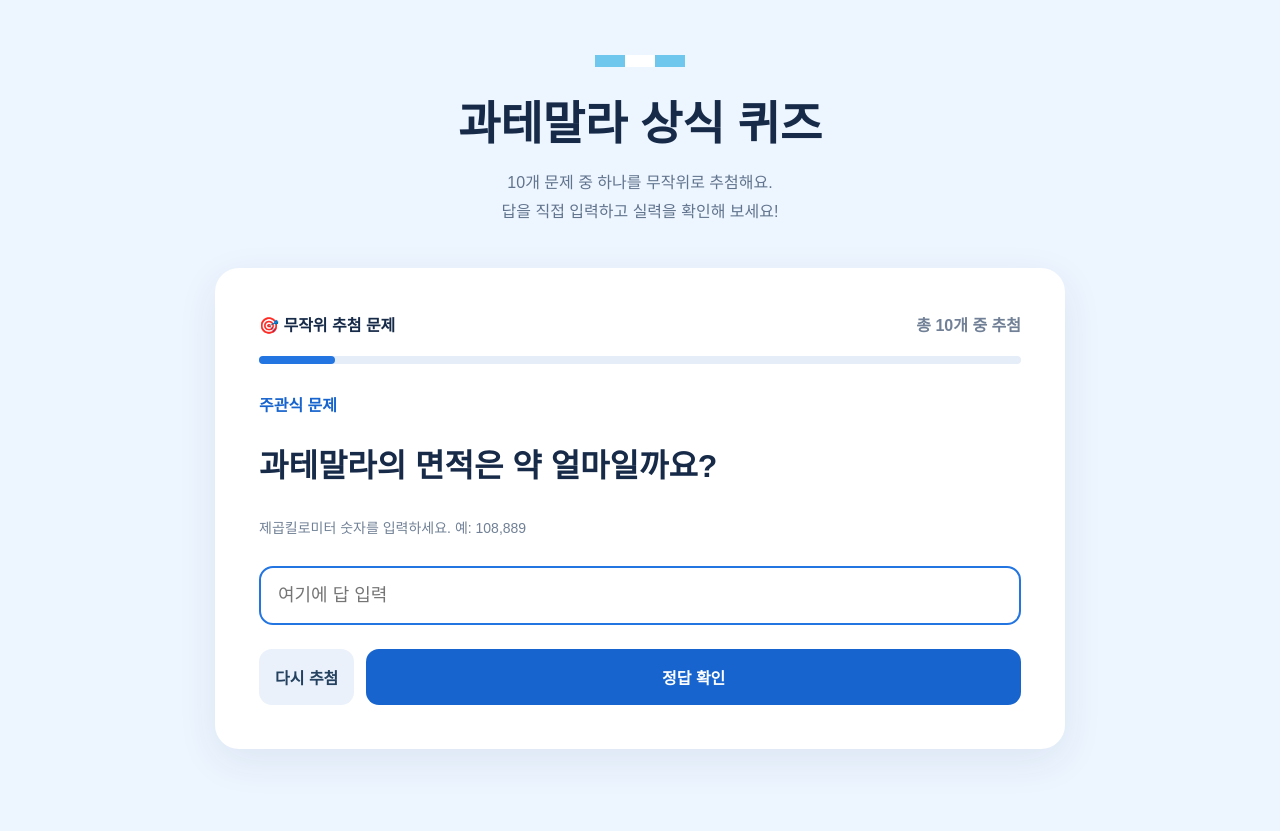
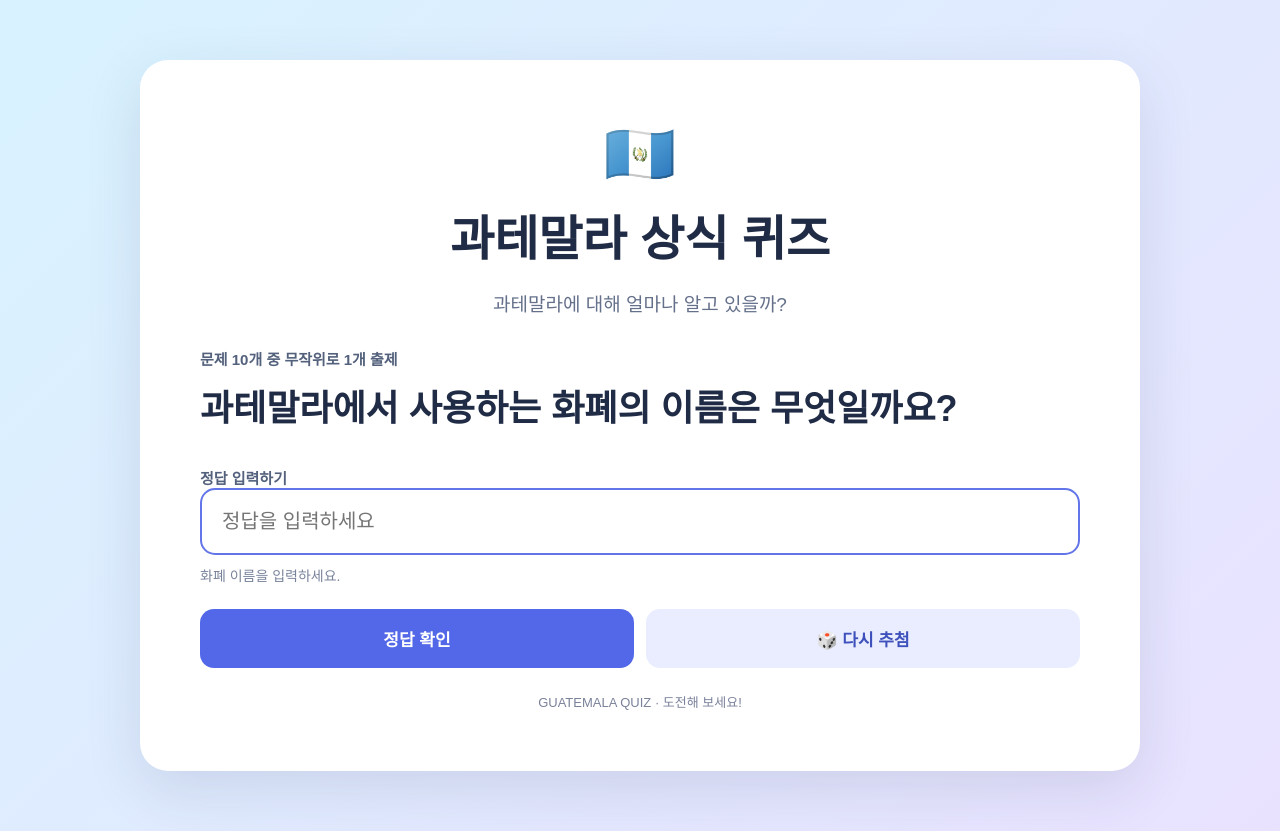
Before and after one commit to namhayejun/quiz, a plain HTML site: page index.html in a window 1280 px wide. Before the commit the page ends 800 px from the top, so only its background shows below. Drawn offline with Linux system fonts and the light colour scheme.

Commit message:
Update index.html

```diff
--- a/index.html
+++ b/index.html
@@ -3,205 +3,363 @@
 <html lang="ko">
 <head>
 <meta charset="UTF-8">
-<meta name="viewport" content="width=device-width, initial-scale=1">
+<meta name="viewport" content="width=device-width, initial-scale=1.0">
 <title>과테말라 상식 퀴즈</title>
 <style>
-*{box-sizing:border-box}
-body{margin:0;font-family:Arial,"Malgun Gothic",sans-serif;
-background:#edf5ff;color:#172b49}
-.app{min-height:100vh;padding:30px 16px}
-main{max-width:850px;margin:auto}
-header{text-align:center;padding:25px 0}
-.flag{display:flex;width:90px;height:12px;margin:0 auto 20px}
-.flag span{flex:1;background:#70c7ed}
-.flag span:nth-child(2){background:white}
-h1{font-size:clamp(30px,5vw,46px);margin:0}
-.sub{color:#61748d;line-height:1.8}
-.card{background:white;border-radius:24px;padding:clamp(22px,5vw,44px);
-box-shadow:0 12px 40px #193b6315}
-.top{display:flex;justify-content:space-between;gap:10px}
-.muted{color:#718096}
-.track{height:8px;background:#e5edf8;border-radius:20px;margin:20px 0}
-.fill{height:100%;width:0;background:#2375e1;border-radius:20px}
-.tag{color:#1764ce;font-weight:bold;margin-top:28px}
-h2{font-size:clamp(23px,4vw,32px);line-height:1.5}
-.hint{color:#718096;font-size:14px;line-height:1.7}
-input{width:100%;padding:17px;border:2px solid #d8e3f1;
-border-radius:14px;font-size:18px;margin-top:12px;outline:none}
-input:focus{border-color:#2375e1}
-.buttons{display:flex;gap:12px;margin-top:24px}
-button{border:0;border-radius:13px;padding:16px;
-font-size:16px;font-weight:bold;cursor:pointer}
-.primary{background:#1764ce;color:white;flex:1}
-.secondary{background:#eaf1fb;color:#24415f}
-button:disabled{opacity:.5}
-.feedback{margin-top:20px;font-weight:bold;line-height:1.7}
-.good{color:#16804b}.bad{color:#c23845}
-.result{text-align:center;display:none}
-.big{font-size:48px;font-weight:900;color:#1764ce;margin:24px}
-@media(max-width:480px){
-.app{padding:12px}.card{border-radius:18px}
-.buttons{flex-direction:column-reverse}
+  * { box-sizing: border-box; }
+  body {
+    margin: 0;
+    min-height: 100vh;
+    font-family: Arial, "Malgun Gothic", sans-serif;
+    background: linear-gradient(135deg, #d8f3ff, #e9e2ff);
+    color: #202b45;
+  }
+  .app {
+    min-height: 100vh;
+    width: 100%;
+    padding: clamp(20px, 5vw, 60px);
+    display: flex;
+    flex-direction: column;
+    align-items: center;
+    justify-content: center;
+  }
+  .card {
+    width: 100%;
+    max-width: 1000px;
+    background: white;
+    border-radius: 28px;
+    padding: clamp(24px, 5vw, 60px);
+    box-shadow: 0 18px 55px #26365a20;
+  }
+  .flag {
+    font-size: clamp(36px, 6vw, 58px);
+    text-align: center;
+  }
+  h1 {
+    font-size: clamp(30px, 5vw, 48px);
+    text-align: center;
+    margin: 12px 0;
+  }
+  .subtitle {
+    text-align: center;
+    color: #65718b;
+    font-size: clamp(15px, 2vw, 19px);
+    margin-bottom: 32px;
+  }
+  .label {
+    color: #53617c;
+    font-size: 15px;
+    font-weight: bold;
+    margin-bottom: 12px;
+  }
+  .question {
+    font-size: clamp(23px, 4vw, 36px);
+    line-height: 1.55;
+    font-weight: bold;
+    margin: 12px 0 30px;
+    word-break: keep-all;
+  }
+  input {
+    width: 100%;
+    padding: 20px;
+    font-size: 20px;
+    border: 2px solid #d9e0ef;
+    border-radius: 15px;
+    outline: none;
+    transition: border .2s;
+  }
+  input:focus { border-color: #6375e8; }
+  .hint {
+    color: #78839b;
+    font-size: 14px;
+    margin-top: 10px;
+  }
+  .buttons {
+    display: flex;
+    flex-wrap: wrap;
+    gap: 12px;
+    margin-top: 24px;
+  }
+  button {
+    flex: 1;
+    min-width: 150px;
+    padding: 17px 20px;
+    border: 0;
+    border-radius: 14px;
+    font-size: 17px;
+    font-weight: bold;
+    cursor: pointer;
+    transition: transform .15s, opacity .15s;
+  }
+  button:hover { transform: translateY(-2px); }
+  button:disabled { opacity: .55; cursor: not-allowed; }
+  .check { background: #5368e8; color: white; }
+  .next { background: #e9edff; color: #3e50bb; }
+  .result {
+    display: none;
+    margin-top: 26px;
+    padding: 22px;
+    border-radius: 16px;
+    line-height: 1.7;
+    font-size: 17px;
+    overflow-wrap: anywhere;
+  }
+  .result.correct { display: block; background: #e5f8eb; color: #176c3b; }
+  .result.wrong { display: block; background: #fff0e7; color: #93451f; }
+  .answer { font-size: 20px; font-weight: bold; margin-top: 8px; }
+  .footer {
+    text-align: center;
+    color: #7a829a;
+    font-size: 13px;
+    margin-top: 24px;
+  }
+  @media (max-width: 500px) {
+    .app { padding: 12px; }
+    .card { border-radius: 20px; }
+    button { min-width: 100%; }
   }
 </style>
 </head>
 <body>
-<div class="app">
-<main>
-<header>
-<div class="flag"><span></span><span></span><span></span></div>
+<main class="app">
+  <section class="card">
+    <div class="flag">🇬🇹</div>
     <h1>과테말라 상식 퀴즈</h1>
-<p class="sub">10개 문제 중 하나를 무작위로 추첨해요.<br>
-답을 직접 입력하고 실력을 확인해 보세요!</p>
-</header>
+    <p class="subtitle">과테말라에 대해 얼마나 알고 있을까?</p>
 
-<section class="card">
-<div id="quiz">
-<div class="top">
-<strong>🎯 무작위 추첨 문제</strong>
-<strong class="muted" id="number"></strong>
+    <div class="label" id="questionNumber">무작위 출제</div>
+    <div class="question" id="question">문제를 불러오는 중...</div>
+
+    <form id="quizForm">
+      <label class="label" for="answerInput">정답 입력하기</label>
+      <input
+        id="answerInput"
+        type="text"
+        placeholder="정답을 입력하세요"
+        autocomplete="off"
+        required
+      >
+      <div class="hint" id="inputHint">
+        주관식 문제예요. 답을 입력하고 정답 확인을 눌러 보세요!
       </div>
-<div class="track"><div class="fill" id="fill"></div></div>
-<div class="tag">주관식 문제</div>
-<h2 id="question"></h2>
-<p class="hint" id="hint">정답을 직접 입력하세요.</p>
-<input id="answer" placeholder="여기에 답 입력" autocomplete="off">
-<div class="feedback" id="feedback" aria-live="polite"></div>
       <div class="buttons">
-<button class="secondary" id="again">다시 추첨</button>
-<button class="primary" id="check">정답 확인</button>
+        <button class="check" id="checkButton" type="submit">정답 확인</button>
+        <button class="next" id="nextButton" type="button">🎲 다시 추첨</button>
       </div>
-</div>
+    </form>
 
-<div class="result" id="result">
-<h2 id="resultTitle">추첨 결과</h2>
-<div class="big" id="resultScore"></div>
-<p id="resultText"></p>
-<button class="primary" id="retry">다시 추첨하기 🎲</button>
-</div>
+    <div id="result" class="result" aria-live="polite"></div>
+    <div class="footer">GUATEMALA QUIZ · 도전해 보세요!</div>
   </section>
 </main>
-</div>
 
 <script>
-const questions=[
+const questions = [
   {
-q:"과테말라의 인구는 약 몇 명일까요?",
-hint:"예: 1700만명",
-answers:["약1700만명","1700만명","1천700만명","약1천700만명","17000000"]
+    question: "과테말라의 인구는 대략 몇 명일까요?",
+    answers: ["약 1,700만 명", "1700만명", "약1700만명", "1천700만명"],
+    hint: "숫자와 '만 명'으로 입력해도 돼요."
   },
   {
-q:"과테말라에서 '안녕하세요'는 무엇일까요?",
-hint:"스페인어 인사말을 입력하세요.",
-answers:["hola","올라"]
+    question: "과테말라에서 스페인어로 '안녕하세요'는 무엇일까요?",
+    answers: ["Hola", "올라"],
+    hint: "스페인어 인사말을 입력하세요."
   },
   {
-q:"자이언트 연 축제는 보통 몇 월에 열릴까요?",
-hint:"월을 숫자로 입력하세요. 예: 11",
-answers:["11","11월","11월달"]
+    question: "과테말라의 거대한 연 축제는 보통 몇 월에 열릴까요?",
+    answers: ["11월", "11", "November"],
+    hint: "월 또는 숫자로 입력하세요."
   },
   {
-q:"Canicas는 어떤 놀이일까요?",
-hint:"놀이 이름을 입력하세요.",
-answers:["구슬치기","구슬","구슬놀이"]
+    question: "과테말라에서 즐기는 'Canicas'는 어떤 놀이일까요?",
+    answers: ["구슬치기", "구슬 놀이", "구슬", "마블"],
+    hint: "놀이 이름을 입력하세요."
   },
   {
-q:"과테말라의 유명한 호수는 무엇일까요?",
-hint:"호수 이름을 입력하세요.",
-answers:["아티틀란호수","아티틀란","atitlan","lakeatitlan"]
+    question: "과테말라의 유명한 호수 이름은 무엇일까요?",
+    answers: ["아티틀란 호수", "아티틀란", "Lake Atitlan", "Atitlan", "아티틀란호"],
+    hint: "호수의 이름을 입력하세요."
   },
   {
-q:"자료에 나온 과테말라 음식 3가지는 무엇일까요?",
-hint:"따말, 페피안, 까끼익을 모두 입력하세요. 순서는 상관없어요.",
-answers:["따말페피안까끼익","따말까끼익페피안",
-"페피안따말까끼익","페피안까끼익따말",
-"까끼익따말페피안","까끼익페피안따말"]
+    question: "자료에 나온 과테말라 음식 세 가지는 무엇일까요?",
+    answers: [],
+    foods: [
+      ["따말", "타말", "tamale", "tamales"],
+      ["페피안", "pepian", "pepián"],
+      ["까끼익", "카끼익", "kakik", "kaqik", "kak'ik"]
+    ],
+    hint: "따말, 페피안, 까끼익을 모두 입력하세요. 순서는 상관없어요."
   },
   {
-q:"과테말라의 면적은 약 얼마일까요?",
-hint:"제곱킬로미터 숫자를 입력하세요. 예: 108,889",
-answers:["108889","108,889"]
+    question: "과테말라의 면적은 몇 km²일까요?",
+    answers: ["108889", "108,889"],
+    hint: "예: 108,889 (쉼표를 넣어도 되고 생략해도 돼요.)",
+    area: true
   },
   {
-q:"과테말라의 수도는 어디일까요?",
-hint:"도시 이름을 입력하세요.",
-answers:["과테말라시티","guatemalacity","과테말라시","과테말라시티시"]
+    question: "과테말라의 수도는 어디일까요?",
+    answers: ["과테말라시티", "과테말라 시티", "Guatemala City", "GuatemalaCity"],
+    hint: "수도 이름을 입력하세요."
   },
   {
-q:"과테말라의 대표 종교는 무엇일까요?",
-hint:"종교 이름을 입력하세요.",
-answers:["기독교","가톨릭과개신교","가톨릭개신교",
-"기독교가톨릭개신교","가톨릭","개신교"]
+    question: "과테말라의 주요 종교는 무엇일까요?",
+    answers: ["기독교", "그리스도교", "Christianity", "가톨릭과 개신교", "가톨릭 및 개신교"],
+    hint: "큰 범주의 종교 이름을 입력하세요."
   },
   {
-q:"과테말라의 화폐는 무엇일까요?",
-hint:"화폐 이름을 입력하세요.",
-answers:["케찰","quetzal","quetzales"]
+    question: "과테말라에서 사용하는 화폐의 이름은 무엇일까요?",
+    answers: ["케찰", "퀘찰", "Quetzal", "Quetzales"],
+    hint: "화폐 이름을 입력하세요."
   }
 ];
 
-let current=null;
-let finished=false;
+let currentQuestion = null;
+let answered = false;
+let previousIndex = -1;
 
-const $=id=>document.getElementById(id);
-function normalize(s){
-return s.toLowerCase().replace(/[\s,，.·\-_'’()]/g,"");
+const questionEl = document.getElementById("question");
+const numberEl = document.getElementById("questionNumber");
+const inputEl = document.getElementById("answerInput");
+const hintEl = document.getElementById("inputHint");
+const resultEl = document.getElementById("result");
+const checkButton = document.getElementById("checkButton");
+
+function normalize(value) {
+  return value
+    .toLocaleLowerCase()
+    .normalize("NFKC")
+    .replace(/[.,!?·'"’‘“”()\[\]{}]/g, "")
+    .replace(/\s+/g, "")
+    .replace(/㎢/g, "km2")
+    .trim();
 }
 
-function draw(){
-current=Math.floor(Math.random()*questions.length);
-finished=false;
-$("quiz").style.display="block";
-$("result").style.display="none";
-$("number").textContent="총 10개 중 추첨";
-$("fill").style.width="10%";
-$("question").textContent=questions[current].q;
-$("hint").textContent=questions[current].hint;
-$("answer").value="";
-$("answer").disabled=false;
-$("feedback").textContent="";
-$("feedback").className="feedback";
-$("check").disabled=false;
-$("answer").focus();
+function editDistance(a, b) {
+  const dp = Array.from(
+    { length: a.length + 1 },
+    () => Array(b.length + 1).fill(0)
+  );
+
+  for (let i = 0; i <= a.length; i++) dp[i][0] = i;
+  for (let j = 0; j <= b.length; j++) dp[0][j] = j;
+
+  for (let i = 1; i <= a.length; i++) {
+    for (let j = 1; j <= b.length; j++) {
+      const cost = a[i - 1] === b[j - 1] ? 0 : 1;
+      dp[i][j] = Math.min(
+        dp[i - 1][j] + 1,
+        dp[i][j - 1] + 1,
+        dp[i - 1][j - 1] + cost
+      );
+    }
+  }
+  return dp[a.length][b.length];
 }
 
-function checkAnswer(){
-if(finished)return;
-const value=normalize($("answer").value);
-if(!value){
-$("feedback").textContent="먼저 답을 입력해 주세요.";
-$("feedback").className="feedback bad";
+function matchesAlias(userAnswer, aliases) {
+  const user = normalize(userAnswer);
+  if (!user) return false;
+
+  return aliases.some(alias => {
+    const target = normalize(alias);
+    if (user === target) return true;
+
+    // 짧은 단어는 오타 허용을 줄여 오답이 정답으로 처리되는 것을 방지
+    const allowedErrors = target.length >= 8 ? 2 :
+                          target.length >= 4 ? 1 : 0;
+
+    return allowedErrors > 0 &&
+      Math.abs(user.length - target.length) <= allowedErrors &&
+      editDistance(user, target) <= allowedErrors;
+  });
+}
+
+function isCorrect(userAnswer, item) {
+  if (item.area) {
+    const digits = userAnswer.replace(/,/g, "").replace(/\s/g, "");
+    return digits === "108889";
+  }
+
+  if (item.foods) {
+    // 세 가지 음식 이름을 모두 포함해야 정답
+    return item.foods.every(food => matchesAlias(userAnswer, food));
+  }
+
+  return matchesAlias(userAnswer, item.answers);
+}
+
+function getCorrectAnswer(item) {
+  if (item.area) return "108,889 km²";
+  if (item.foods) return "따말, 페피안, 까끼익";
+  if (item.question.includes("인구")) return "약 1,700만 명";
+  if (item.question.includes("안녕하세요")) return "Hola (올라)";
+  if (item.question.includes("연 축제")) return "11월";
+  if (item.question.includes("Canicas")) return "구슬치기";
+  if (item.question.includes("호수")) return "아티틀란 호수";
+  if (item.question.includes("수도")) return "과테말라시티 (Guatemala City)";
+  if (item.question.includes("종교")) return "기독교 (가톨릭과 개신교)";
+  if (item.question.includes("화폐")) return "케찰 (Quetzal)";
+  return item.answers[0];
+}
+
+function drawQuestion() {
+  let index;
+  do {
+    index = Math.floor(Math.random() * questions.length);
+  } while (questions.length > 1 && index === previousIndex);
+
+  previousIndex = index;
+  currentQuestion = questions[index];
+  answered = false;
+
+  numberEl.textContent = "문제 10개 중 무작위로 1개 출제";
+  questionEl.textContent = currentQuestion.question;
+  inputEl.value = "";
+  inputEl.disabled = false;
+  inputEl.placeholder = "정답을 입력하세요";
+  hintEl.textContent = currentQuestion.hint;
+  resultEl.textContent = "";
+  resultEl.className = "result";
+  checkButton.disabled = false;
+  checkButton.textContent = "정답 확인";
+  inputEl.focus();
+}
+
+document.getElementById("quizForm").addEventListener("submit", function(event) {
+  event.preventDefault();
+  if (answered || !currentQuestion) return;
+
+  const userAnswer = inputEl.value.trim();
+  if (!userAnswer) {
+    resultEl.className = "result wrong";
+    resultEl.textContent = "먼저 정답을 입력해 주세요!";
     return;
   }
 
-finished=true;
-const q=questions[current];
-const correct=q.answers.some(a=>normalize(a)===value);
+  answered = true;
+  inputEl.disabled = true;
+  checkButton.disabled = true;
 
-$("answer").disabled=true;
-$("check").disabled=true;
-$("fill").style.width="100%";
-$("feedback").textContent=correct
-?"정답이에요! 🎉 잘했어요!"
-:"아쉬워요! 다음에 다시 도전해 보세요.";
-$("feedback").className="feedback "+(correct?"good":"bad");
+  const correct = isCorrect(userAnswer, currentQuestion);
+  const correctAnswer = getCorrectAnswer(currentQuestion);
 
-setTimeout(()=>{
-$("quiz").style.display="none";
-$("result").style.display="block";
-$("resultTitle").textContent=correct?"정답입니다! 🎉":"이번에는 아쉽네요!";
-$("resultScore").textContent=correct?"정답":"다시 도전!";
-$("resultText").textContent="정답은 공개하지 않아요. 새 문제를 추첨해 보세요!";
-},900);
+  if (correct) {
+    resultEl.className = "result correct";
+    resultEl.innerHTML =
+      '<strong>🎉 정답입니다!</strong><div class="answer"></div>';
+  } else {
+    resultEl.className = "result wrong";
+    resultEl.innerHTML =
+      '<strong>아쉽지만 오답이에요!</strong><div class="answer"></div>';
   }
 
-$("check").addEventListener("click",checkAnswer);
-$("answer").addEventListener("keydown",e=>{
-if(e.key==="Enter")checkAnswer();
+  const answerLine = resultEl.querySelector(".answer");
+  answerLine.textContent = "정답: " + correctAnswer;
 });
-$("again").addEventListener("click",draw);
-$("retry").addEventListener("click",draw);
-draw();
+
+document.getElementById("nextButton").addEventListener("click", drawQuestion);
+
+drawQuestion();
 </script>
 </body>
 </html>
```
Lines whose indentation alone changed are shown as unchanged.
